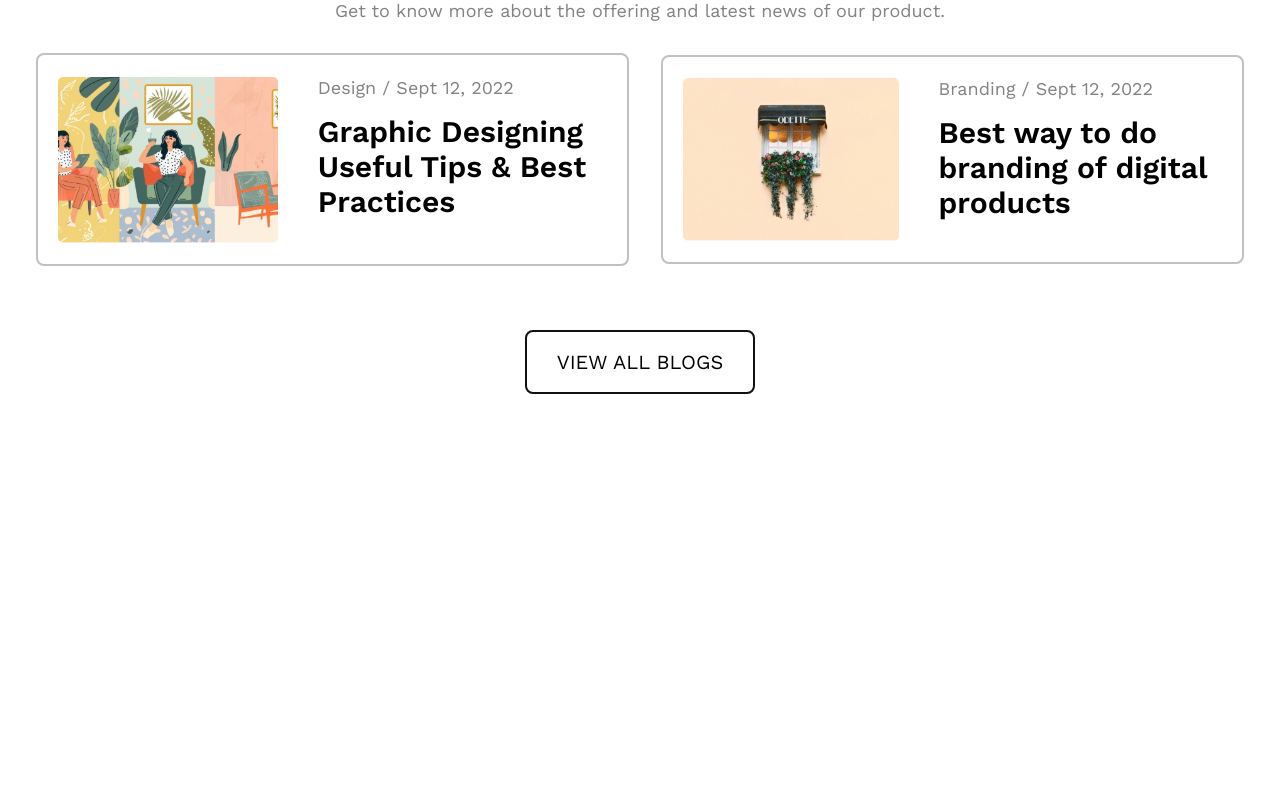
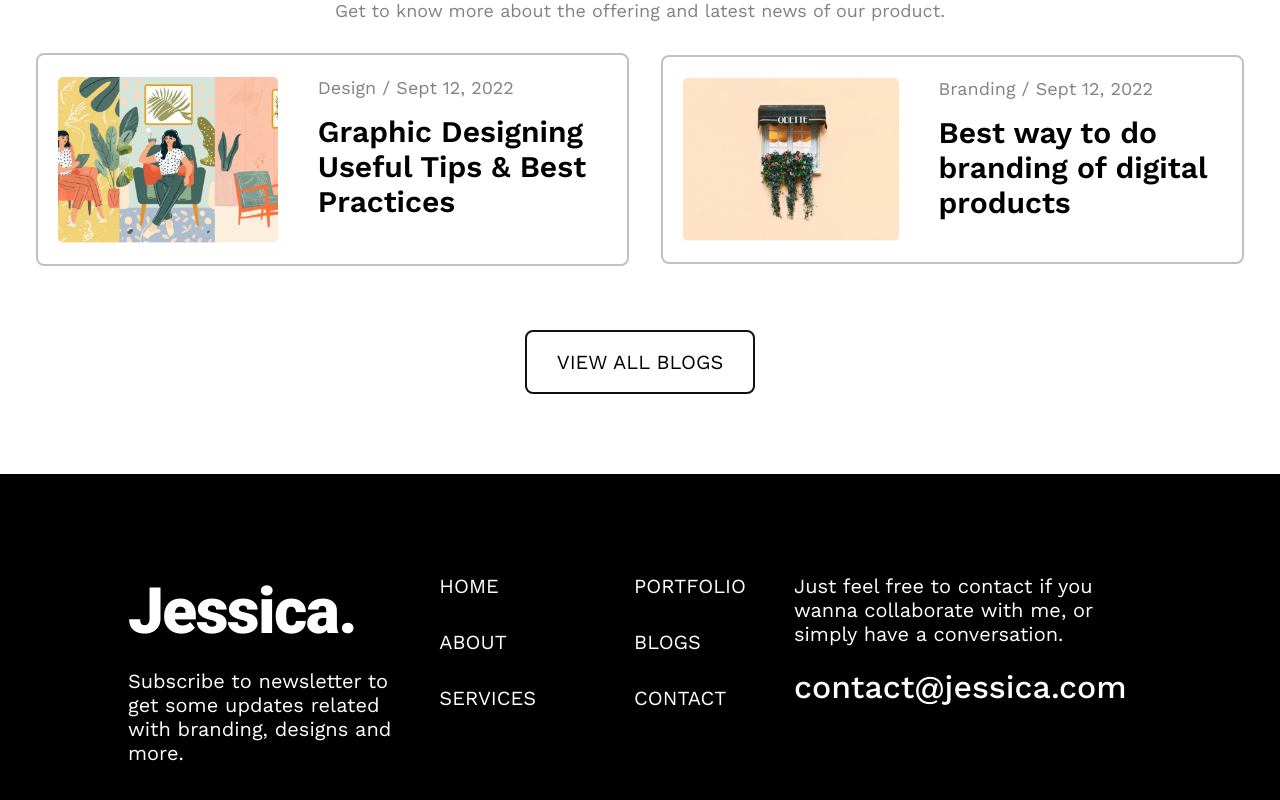
Before and after one commit to J11tendra/Jessica-Kobessi-UI, a React (Vite) app: page / in a window 1280 px wide. Shown: the part 4318-5118 px from the top of the page. Before the commit the page ends 4712 px from the top, so only its background shows below. Built offline with nearby package versions, Linux system fonts and the light colour scheme.

Commit message:
feat: add footer

```diff
--- a/index.html
+++ b/index.html
@@ -6,7 +6,7 @@
     <link rel="preconnect" href="https://fonts.googleapis.com" />
     <link rel="preconnect" href="https://fonts.gstatic.com" crossorigin />
     <link
-      href="https://fonts.googleapis.com/css2?family=Work+Sans:ital,wght@0,100..900;1,100..900&display=swap"
+      href="https://fonts.googleapis.com/css2?family=Roboto:ital,wght@0,100;0,300;0,400;0,500;0,700;0,900;1,100;1,300;1,400;1,500;1,700;1,900&family=Work+Sans:ital,wght@0,100..900;1,100..900&display=swap"
       rel="stylesheet"
     />
     <title>Jessica Kobessi</title>
--- a/src/App.jsx
+++ b/src/App.jsx
@@ -1,9 +1,11 @@
+import Footer from "./components/footer/Footer";
 import Layout from "./routes/layout/Layout";
 
 function App() {
   return (
     <>
       <Layout />
+      <Footer />
     </>
   );
 }
--- /dev/null
+++ b/src/components/footer/Footer.jsx
@@ -0,0 +1,38 @@
+import "./footer.scss";
+
+const Footer = () => {
+  return (
+    <footer>
+      <div className="footer-container">
+        <div className="footer-heading">
+          <h3>Jessica.</h3>
+          <p>
+            Subscribe to newsletter to get some updates related with branding,
+            designs and more.
+          </p>
+        </div>
+        <div className="link-container">
+          <div className="col-1">
+            <a href="#">HOME</a>
+            <a href="#">ABOUT</a>
+            <a href="#">SERVICES</a>
+          </div>
+          <div className="col-2">
+            <a href="#">PORTFOLIO</a>
+            <a href="#">BLOGS</a>
+            <a href="#">CONTACT</a>
+          </div>
+        </div>
+        <div className="email-container">
+          <p>
+            Just feel free to contact if you wanna collaborate with me, or
+            simply have a conversation.
+          </p>
+          <a href="#">contact@jessica.com</a>
+        </div>
+      </div>
+    </footer>
+  );
+};
+
+export default Footer;
--- /dev/null
+++ b/src/components/footer/footer.scss
@@ -0,0 +1,159 @@
+@import "../../styles/responsive.scss";
+
+footer {
+  color: white;
+  background-color: black;
+
+  .footer-container {
+    display: flex;
+    flex-direction: column;
+    justify-content: center;
+    align-items: center;
+    gap: 2rem;
+    width: 100%;
+    min-width: 18.75rem;
+    margin: 0 auto;
+    padding: 4rem 3rem;
+
+    @include breakpoint-up(medium) {
+      padding: 5rem 4rem;
+      align-items: flex-start;
+      gap: 3rem;
+      min-width: 800px;
+    }
+
+    @include breakpoint-up(large) {
+      display: grid;
+      grid-template-areas: "col-1 col-2 col-3";
+      align-items: start;
+      justify-content: space-between;
+      padding: 6.25rem 8rem;
+    }
+
+    .footer-heading {
+      display: flex;
+      flex-direction: column;
+      justify-content: center;
+      align-items: flex-start;
+      gap: 1rem;
+      width: 100%;
+
+      @include breakpoint-up(medium) {
+        gap: 1.25rem;
+        max-width: 29rem;
+      }
+
+      @include breakpoint-up(large) {
+        max-width: 22rem;
+      }
+
+      h3 {
+        font-family: "Roboto", sans-serif;
+        font-size: 1.875rem;
+        font-weight: 900;
+        letter-spacing: -0.1rem;
+
+        @include breakpoint-up(medium) {
+          font-size: 2.25rem;
+        }
+
+        @include breakpoint-up(large) {
+          font-size: 4rem;
+        }
+      }
+
+      p {
+        font-size: 0.875rem;
+
+        @include breakpoint-up(large) {
+          font-size: 1.25rem;
+        }
+      }
+    }
+
+    .link-container {
+      display: flex;
+      justify-content: flex-start;
+      align-items: center;
+      gap: 5rem;
+      width: 100%;
+
+      @include breakpoint-up(medium) {
+        gap: 9rem;
+      }
+
+      @include breakpoint-up(large) {
+        gap: 6.125rem;
+      }
+
+      a {
+        font-size: 1rem;
+        transition: all 200ms ease-in-out;
+
+        &:active,
+        &:hover {
+          color: #4ba1a7;
+        }
+
+        @include breakpoint-up(large) {
+          font-size: 1.25rem;
+        }
+      }
+
+      .col-1,
+      .col-2 {
+        display: flex;
+        flex-direction: column;
+        gap: 1rem;
+
+        @include breakpoint-up(medium) {
+          gap: 1.5rem;
+        }
+
+        @include breakpoint-up(large) {
+          gap: 2rem;
+        }
+      }
+    }
+
+    .email-container {
+      display: flex;
+      flex-direction: column;
+      justify-content: center;
+      align-items: flex-start;
+      gap: 1rem;
+      width: 100%;
+
+      @include breakpoint-up(medium) {
+        max-width: 30rem;
+      }
+
+      @include breakpoint-up(large) {
+        gap: 1.375rem;
+        max-width: 22.375rem;
+      }
+
+      p {
+        width: 100%;
+        font-size: 0.875rem;
+
+        @include breakpoint-up(large) {
+          font-size: 1.25rem;
+        }
+      }
+
+      a {
+        font-size: 1.25rem;
+        font-weight: 500;
+
+        @include breakpoint-up(medium) {
+          font-size: 1.5rem;
+        }
+
+        @include breakpoint-up(large) {
+          font-size: 2rem;
+        }
+      }
+    }
+  }
+}
--- a/src/routes/layout/layout.scss
+++ b/src/routes/layout/layout.scss
@@ -1,7 +1,7 @@
 @import "../../styles/responsive.scss";
 
 .layout {
-  height: 100vh;
+  // height: 100vh;
   max-width: 40rem;
   margin: 0 auto;
   padding: 0 1.5rem;
```
